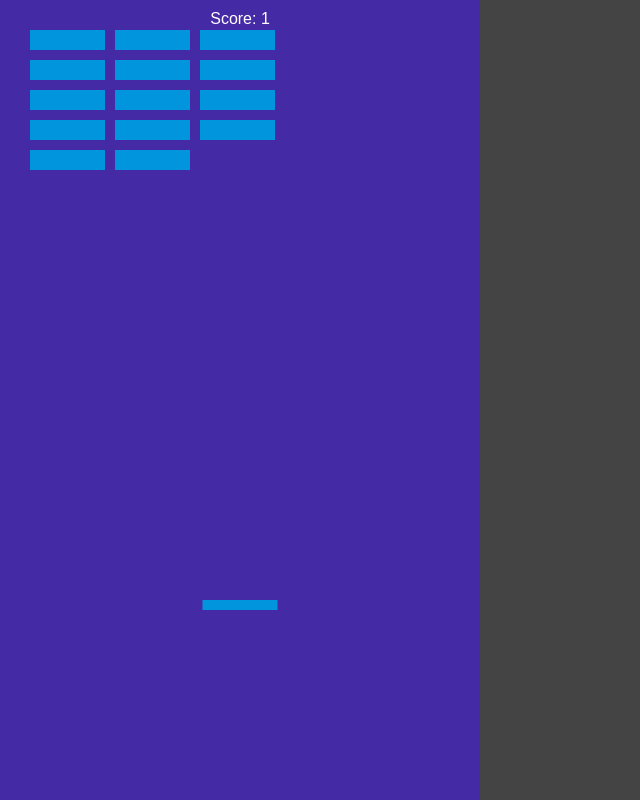
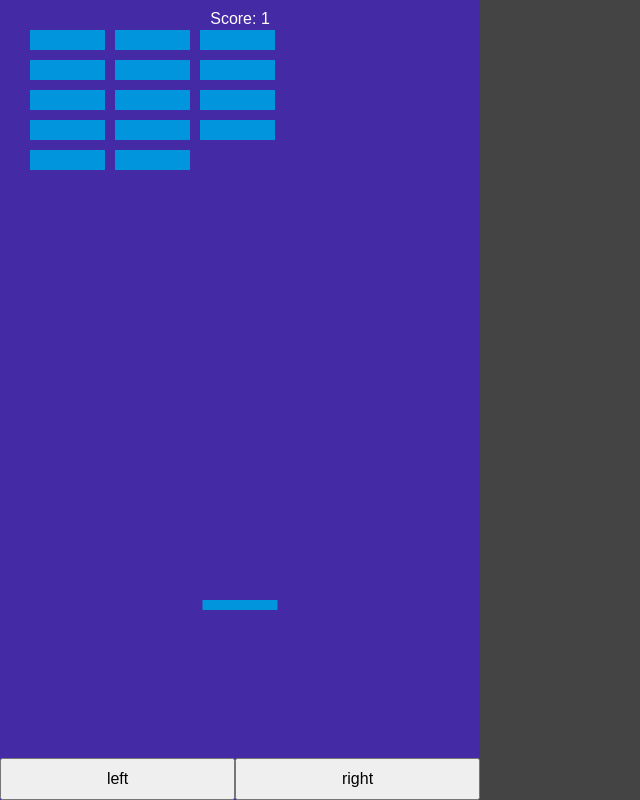
Before and after one commit to volodinSergey/testwork_chap-app-for-involta, a Vue app: page / in a window 1280 px wide. Shown: the whole page, without its empty margins (0-640 px from the left). Built offline with nearby package versions, Linux system fonts and the light colour scheme; what vue-tg would draw is missing.

Commit message:
arcanoid

```diff
--- a/src/Arcanoid.vue
+++ b/src/Arcanoid.vue
@@ -1,7 +1,7 @@
 
 <template>
   <div class="game-container">
-    <canvas ref="canvas" width="480" height="800"></canvas>
+    <canvas class="canvas"  ref="canvas" width="480" height="800"></canvas>
     <div class="score">Score: {{ score }}</div>
 
     <div class="controls-box">
@@ -175,6 +175,7 @@ onMounted(() => {
 
 <style scoped>
 .game-container {
+    position: relative;
   display: flex;
   flex-direction: column;
   align-items: center;
@@ -186,7 +187,20 @@ onMounted(() => {
   margin-top: 10px;
 }
 
+.canvas {
+    position: absolute;
+    width: 100%;
+    height: 100%;
+    top: 0;
+    left: 0;
+    right: 0;
+    bottom: 0;
+}
+
 .controls-box {
+    position: absolute;
+    bottom: 0;
+    left: 0;
     font-family: sans-serif;
     color: #000;
     display: flex;
```
